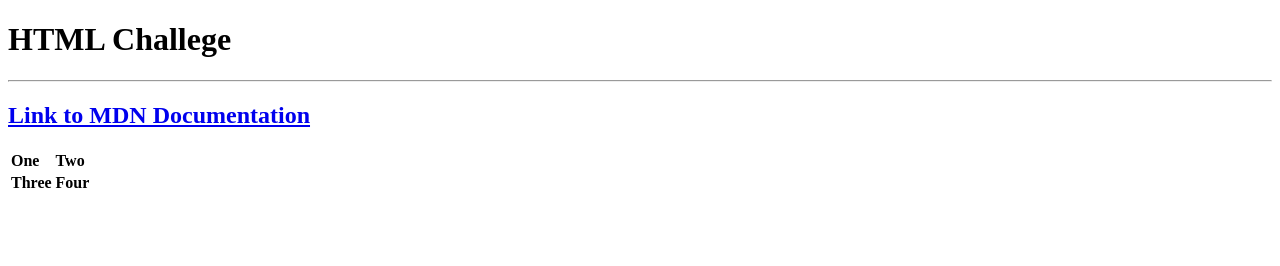
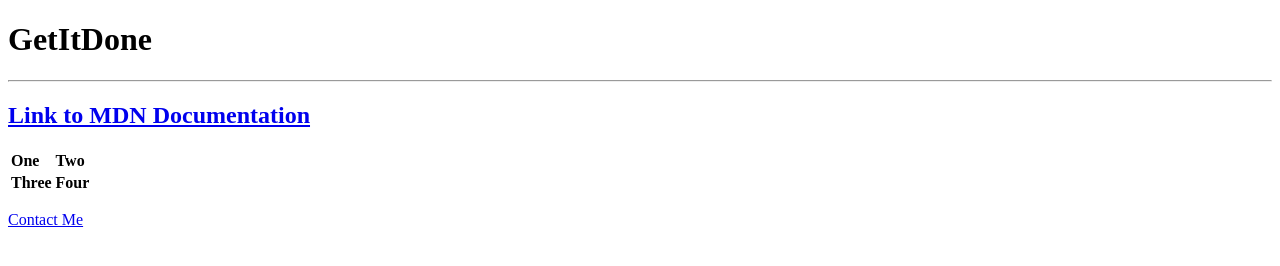
Before and after one commit to wilzerwebdev/Test, a plain HTML site: page index.html in a window 1280 px wide. Drawn offline with Linux system fonts and the light colour scheme.

Commit message:
Update index.html

```diff
--- a/index.html
+++ b/index.html
@@ -7,7 +7,7 @@
 </head>
 
 <body>
-  <h1>HTML Challege</h1>
+  <h1>GetItDone</h1>
   <hr>
   <h2><strong><a href="https://developer.mozilla.org/en-US/docs/Web/HTML">Link to MDN Documentation</a></strong></h1>
     <table>
@@ -20,6 +20,8 @@
         <td><strong>Four</strong></td>
       </tr>
     </table>
+
+    <p><a href="contactme.html">Contact Me</a></p>
 </body>
 
 </html>
```
